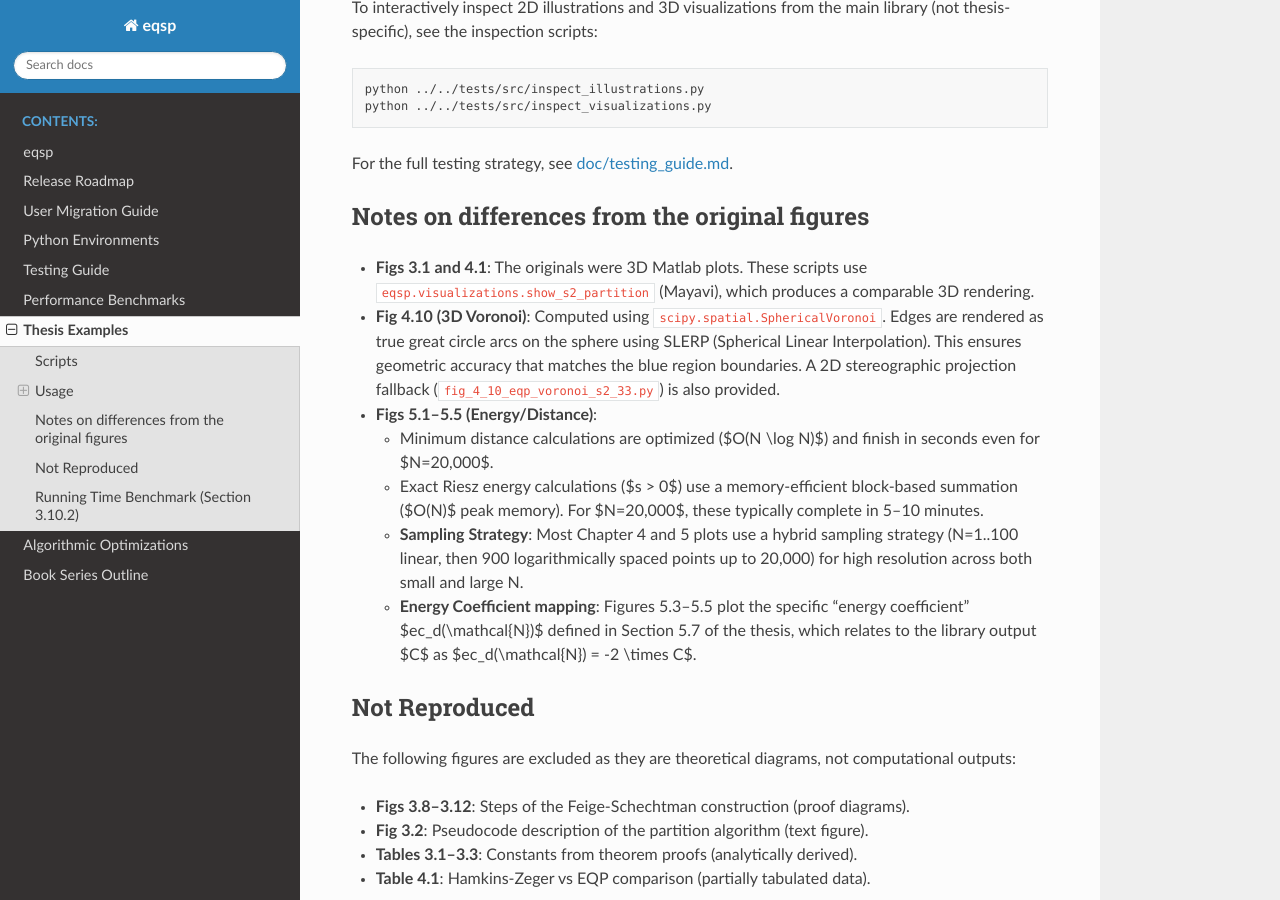
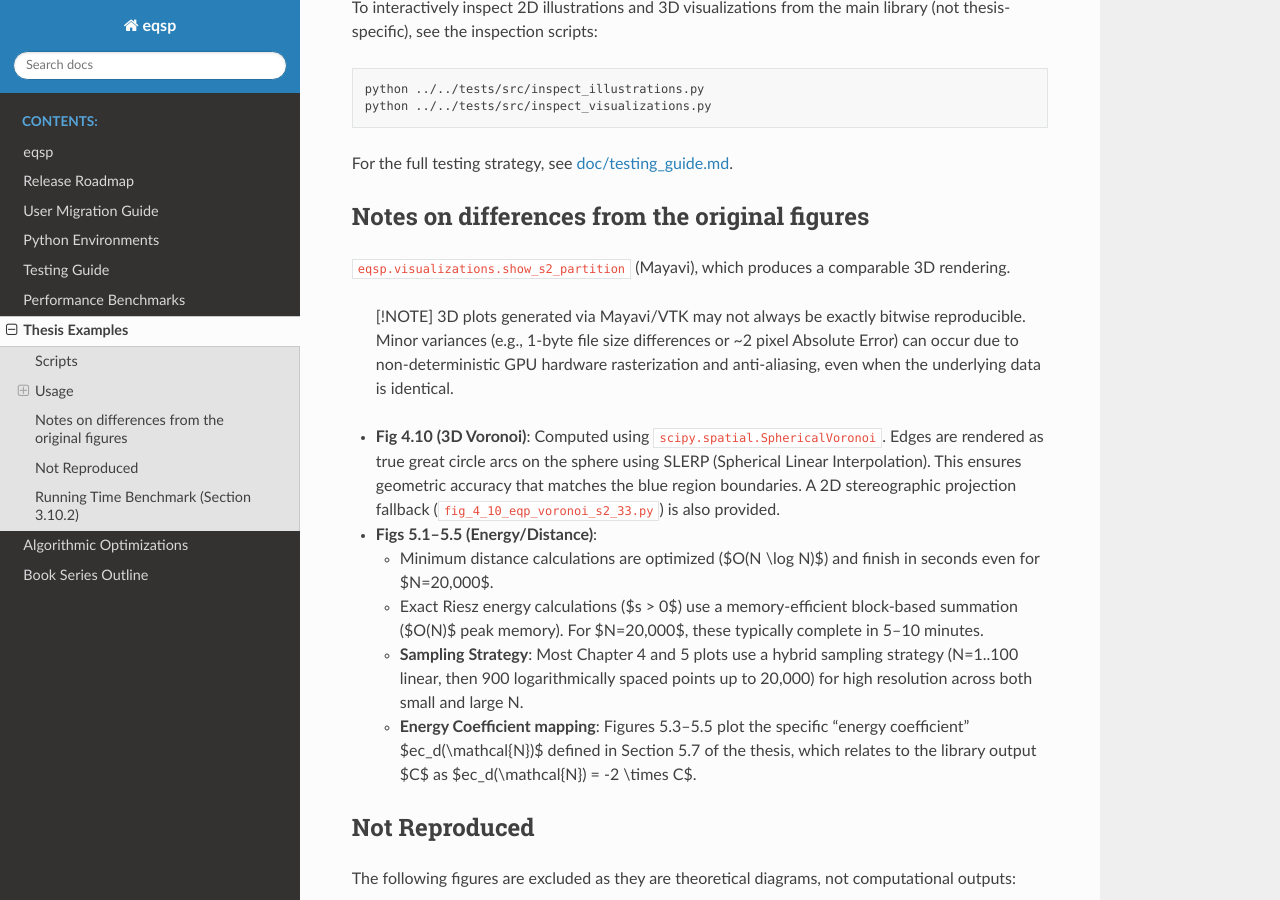
Before and after one commit to penguian/eqsp, a Sphinx documentation site: the page built from doc/phd-thesis-examples.md, in a window 1280 px wide and 900 px high, scrolled down 2231 px. Built offline with Sphinx 7.4.7 and the Read the Docs theme 3.1.0, drawn with Linux system fonts in a browser that asks for light colours.

Commit message:
Note non-reproducibility in 3D plots

```diff
--- a/doc/phd-thesis-examples.md
+++ b/doc/phd-thesis-examples.md
@@ -91,9 +91,11 @@ For the full testing strategy, see [doc/testing_guide.md](../doc/testing_guide.m
 
 ## Notes on differences from the original figures
 
-- **Figs 3.1 and 4.1**: The originals were 3D Matlab plots. These scripts use
   `eqsp.visualizations.show_s2_partition` (Mayavi), which produces a
   comparable 3D rendering.
+
+  > [!NOTE]
+  > 3D plots generated via Mayavi/VTK may not always be exactly bitwise reproducible. Minor variances (e.g., 1-byte file size differences or ~2 pixel Absolute Error) can occur due to non-deterministic GPU hardware rasterization and anti-aliasing, even when the underlying data is identical.
 - **Fig 4.10 (3D Voronoi)**: Computed using `scipy.spatial.SphericalVoronoi`.
   Edges are rendered as true great circle arcs on the sphere using SLERP
   (Spherical Linear Interpolation). This ensures geometric accuracy that
```
